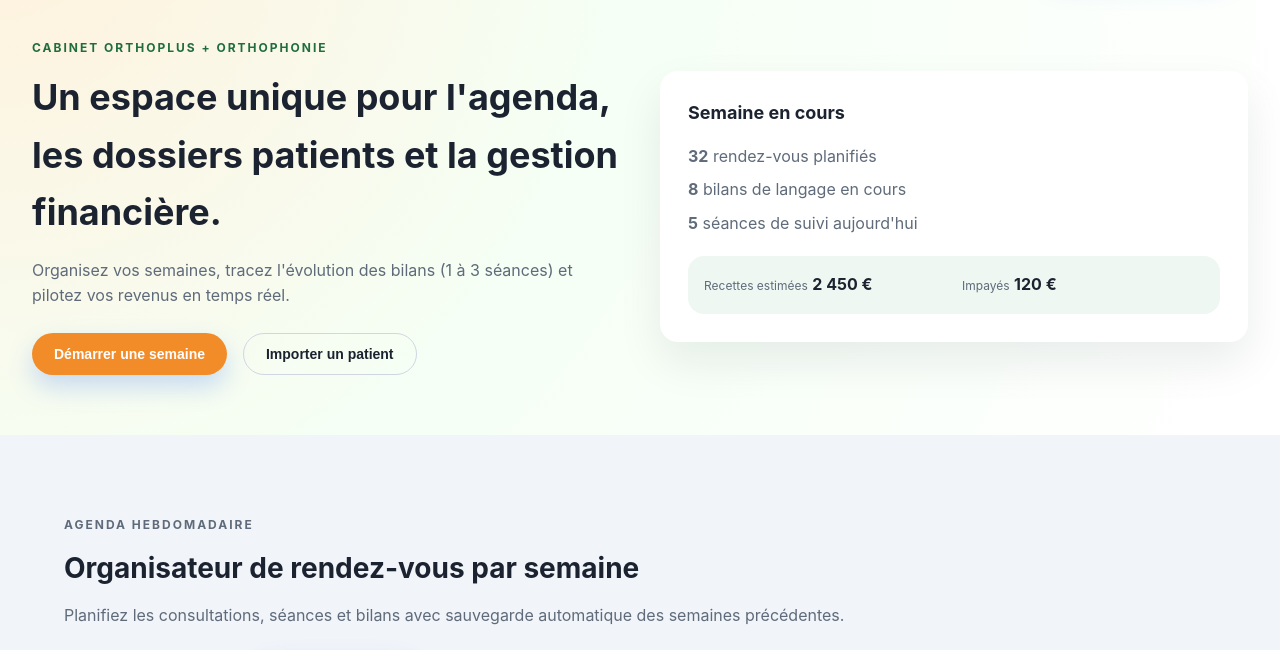
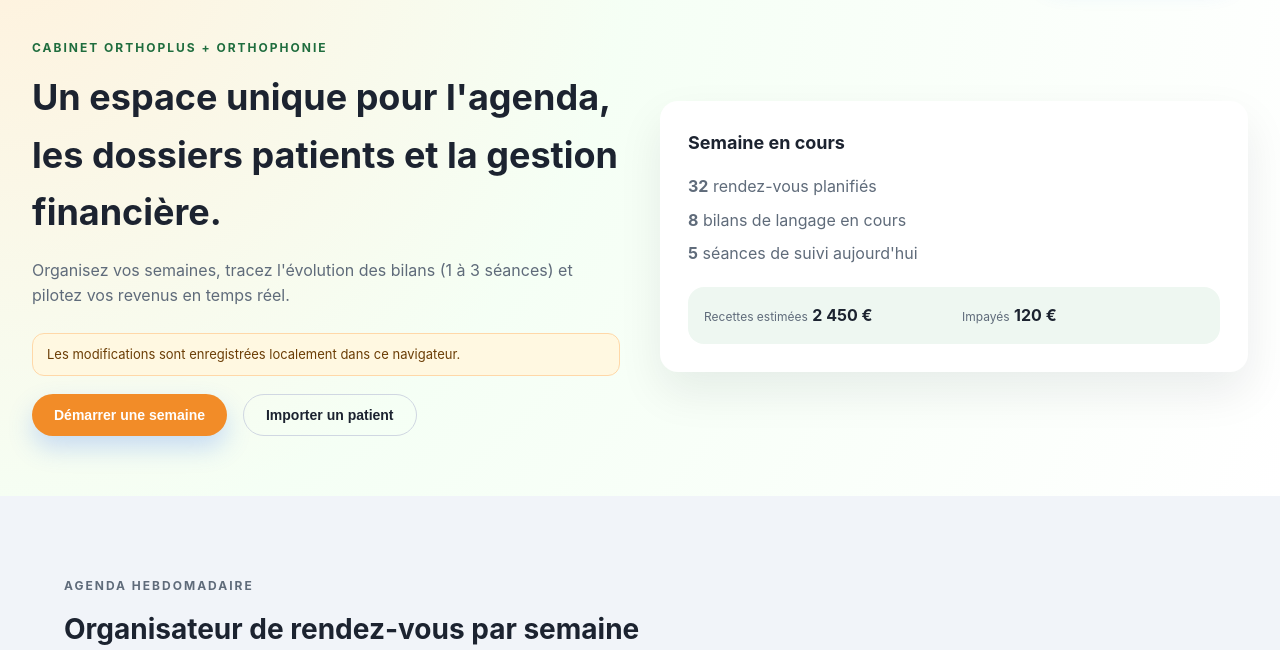
Before and after one commit to FAHDARCH/ifarch.github.io, a plain HTML site: page index.html in a window 1280 px wide. Shown: the part 107-757 px from the top of the page. Drawn offline with Linux system fonts and the light colour scheme.

Commit message:
Show storage status for editable fields

```diff
--- a/index.html
+++ b/index.html
@@ -26,13 +26,14 @@
         <button class="primary">Nouveau rendez-vous</button>
     </nav>
 
-        <div class="hero-content">
-            <div>
+    <div class="hero-content">
+        <div>
             <p class="eyebrow">Cabinet orthoplus + orthophonie</p>
             <h2>Un espace unique pour l'agenda, les dossiers patients et la gestion financière.</h2>
             <p class="hero-subtitle">
                 Organisez vos semaines, tracez l'évolution des bilans (1 à 3 séances) et pilotez vos revenus en temps réel.
             </p>
+            <div class="storage-status" id="storage-status" role="status" aria-live="polite"></div>
             <div class="hero-actions">
                 <button class="primary">Démarrer une semaine</button>
                 <button class="ghost">Importer un patient</button>
@@ -494,6 +495,13 @@
     };
 
     const canStore = storageAvailable();
+    const storageStatus = document.querySelector("#storage-status");
+    if (storageStatus) {
+        storageStatus.textContent = canStore
+            ? "Les modifications sont enregistrées localement dans ce navigateur."
+            : "Attention : la sauvegarde locale est désactivée sur cet appareil.";
+        storageStatus.classList.toggle("warning", !canStore);
+    }
     const editableFields = document.querySelectorAll("[data-storage]");
     const loadValue = (field, key) => {
         if (!canStore) return;
--- a/styles.css
+++ b/styles.css
@@ -157,6 +157,22 @@ ul {
     color: var(--muted);
     font-size: 16px;
     margin-bottom: 24px;
+}
+
+.storage-status {
+    background: #fff8e1;
+    border: 1px solid #ffd8a8;
+    color: #6b3d05;
+    padding: 10px 14px;
+    border-radius: 12px;
+    font-size: 13px;
+    margin-bottom: 18px;
+}
+
+.storage-status.warning {
+    background: #fff1f0;
+    border-color: #ffa39e;
+    color: #a61d24;
 }
 
 .hero-actions {
```
